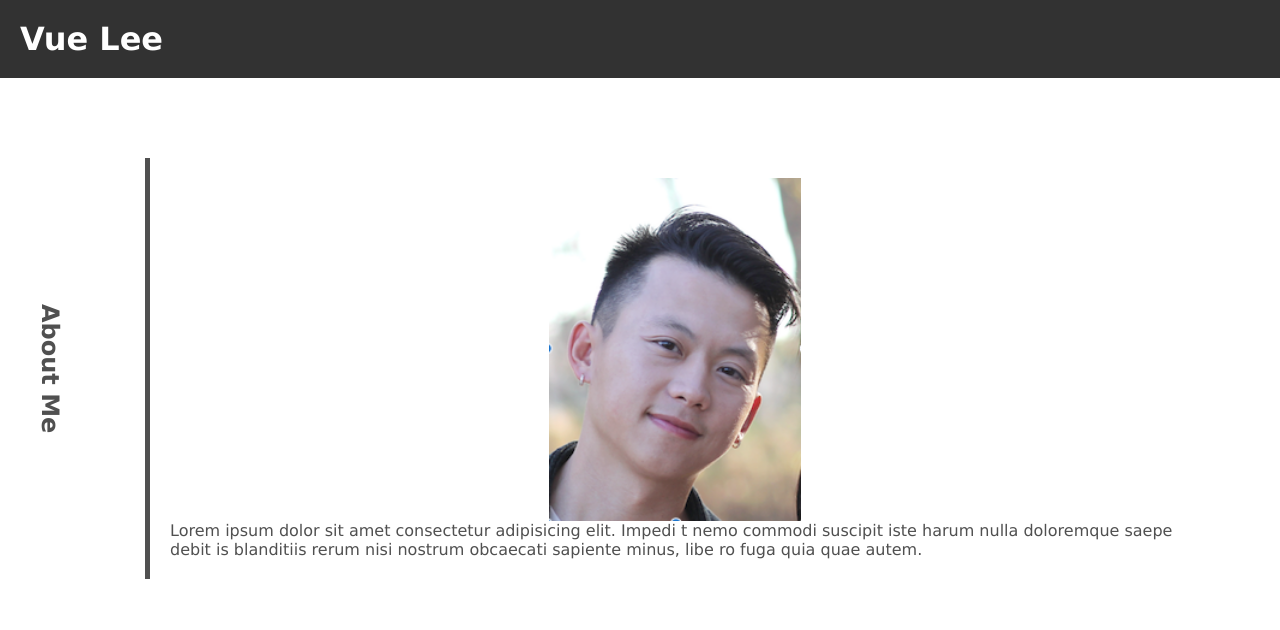
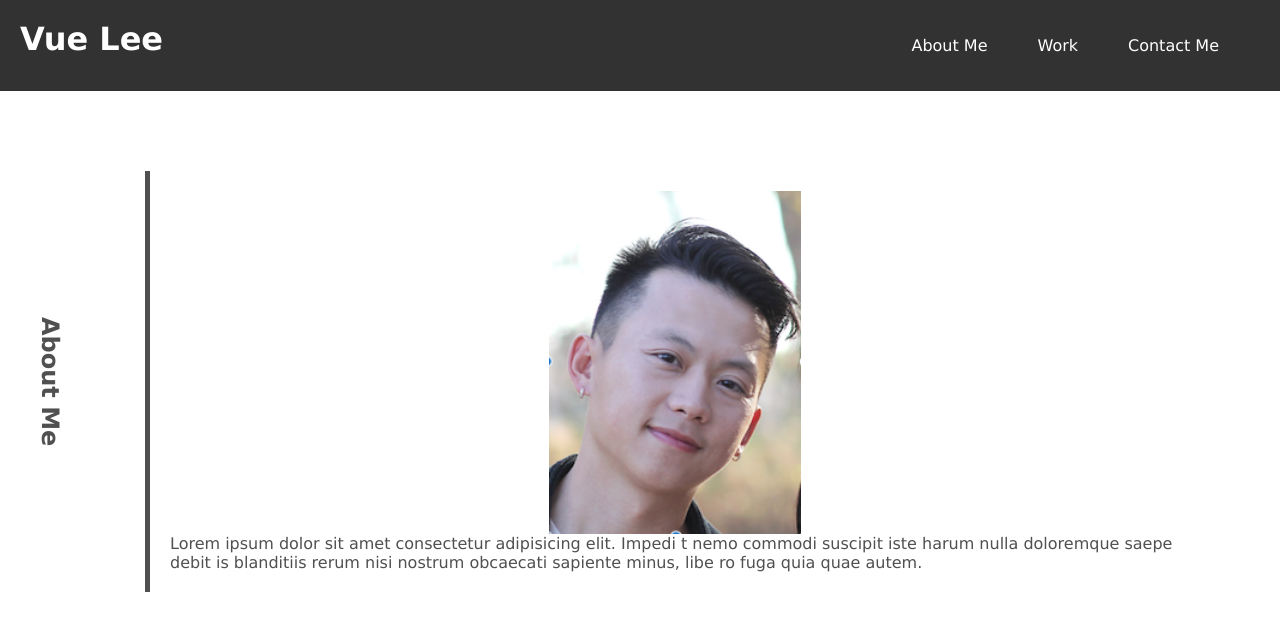
Before and after one commit to vuelee0/vue-portfolio-with-react, a React (Create React App) app: page / in a window 1280 px wide. Shown: the top 630 px of the page. Built offline with nearby package versions, Linux system fonts and the light colour scheme.

Commit message:
add the nav section

```diff
--- a/src/components/Header/index.js
+++ b/src/components/Header/index.js
@@ -1,4 +1,5 @@
 import React from 'react';
+import Nav from '../Nav';
 
 function Header() {
 
@@ -7,6 +8,7 @@ function Header() {
             <h1>
                 <a href="/">Vue Lee</a>
             </h1>
+            <Nav></Nav>
         </header>
     )
 }
--- /dev/null
+++ b/src/components/Nav/index.js
@@ -0,0 +1,22 @@
+import React from 'react';
+
+function Nav() {
+
+    return (
+        <nav>
+            <ul>
+                <li>
+                    <a href="#about-me">About Me</a>
+                </li>
+                <li>
+                    <a href="#work">Work</a>
+                </li>
+                <li>
+                    <a href="#contact-me">Contact Me</a>
+                </li>
+            </ul>
+        </nav>
+    )
+}
+
+export default Nav;
```
